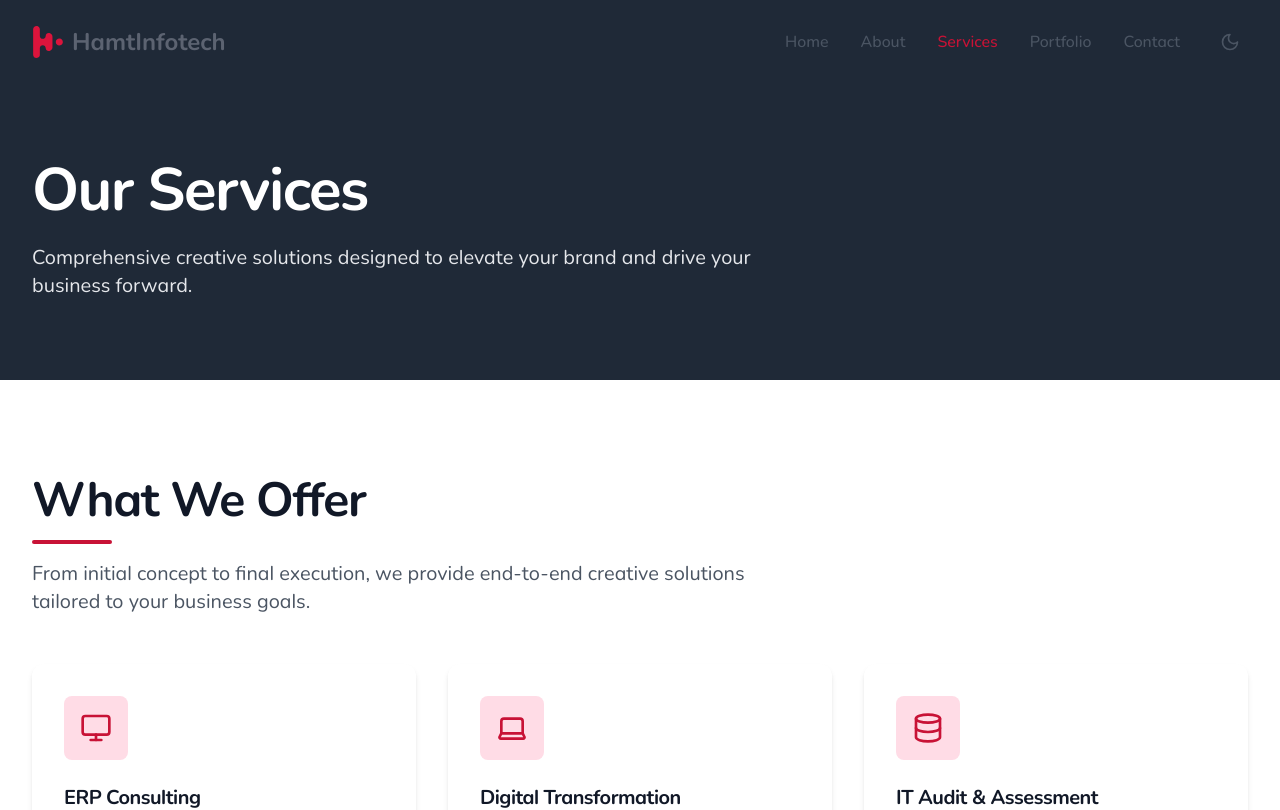
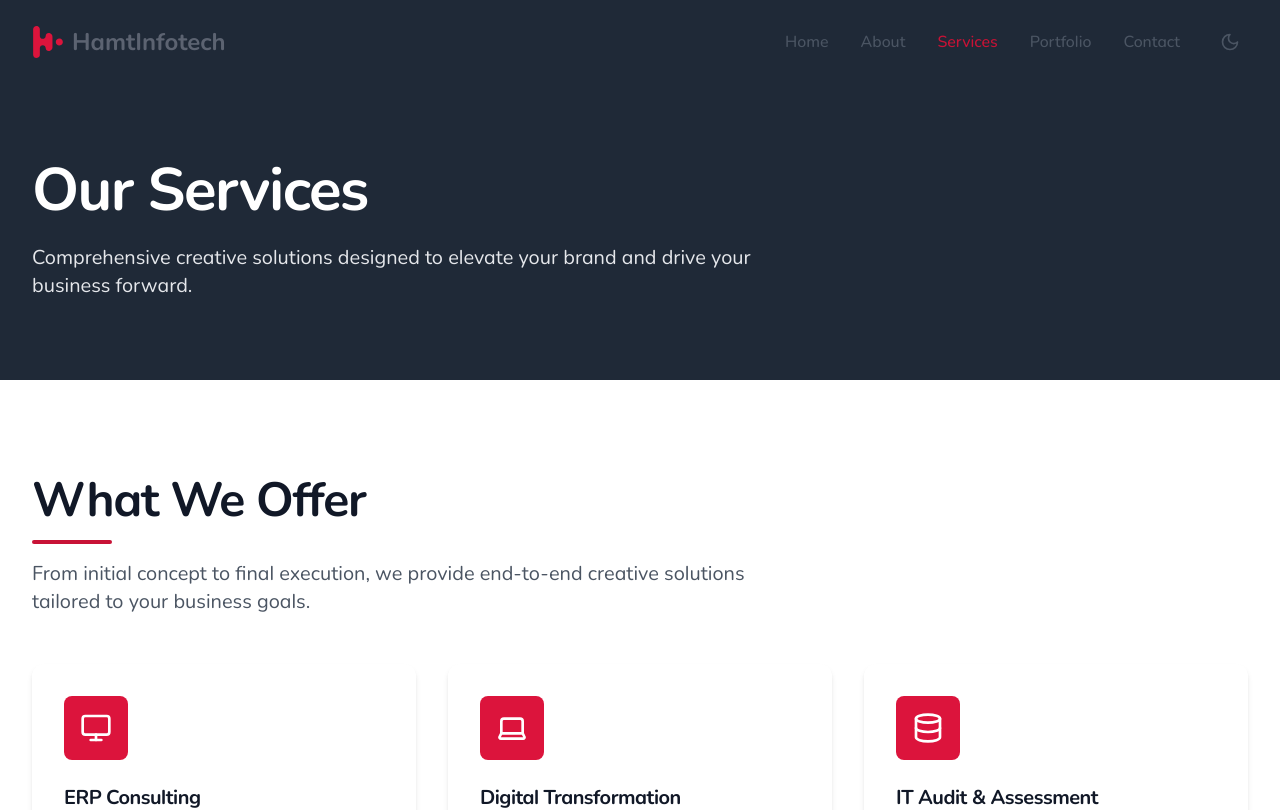
Before and after one commit to BinuHlb/hamt-infotech, a React (Vite) app: page /services in a window 1280 px wide. Shown: the top 810 px of the page. Built offline with nearby package versions, Linux system fonts and the light colour scheme.

Commit message:
icon color change -services

```diff
--- a/src/components/sections/ServicesSection.tsx
+++ b/src/components/sections/ServicesSection.tsx
@@ -34,7 +34,7 @@ const ServicesSection: React.FC<ServicesSectionProps> = ({ compact = false }) =>
           {displayServices.map((service, index) => (
             <Card key={service.id} delay={index}>
               <div className="p-6">
-                <div className="flex items-center justify-center w-16 h-16 mb-6 rounded-lg bg-primary-100 dark:bg-primary-900/30 text-primary-600 dark:text-primary-400">
+                <div className="flex items-center justify-center w-16 h-16 mb-6 rounded-lg bg-primary-500 dark:bg-primary-900/30 text-white dark:text-primary-400">
                   {React.createElement(service.icon, { size: 32 })}
                 </div>
 
--- a/src/pages/Services.tsx
+++ b/src/pages/Services.tsx
@@ -45,7 +45,7 @@ const Services: React.FC = () => {
             {services.map((service, index) => (
               <Card key={service.id} delay={index}>
                 <div className="p-8">
-                  <div className="flex items-center justify-center w-16 h-16 mb-6 rounded-lg bg-primary-100 dark:bg-primary-900/30 text-primary-600 dark:text-primary-400">
+                  <div className="flex items-center justify-center w-16 h-16 mb-6 rounded-lg bg-primary-500 dark:bg-primary-900/30 text-white dark:text-primary-400">
                     {React.createElement(service.icon, { size: 32 })}
                   </div>
 
```
